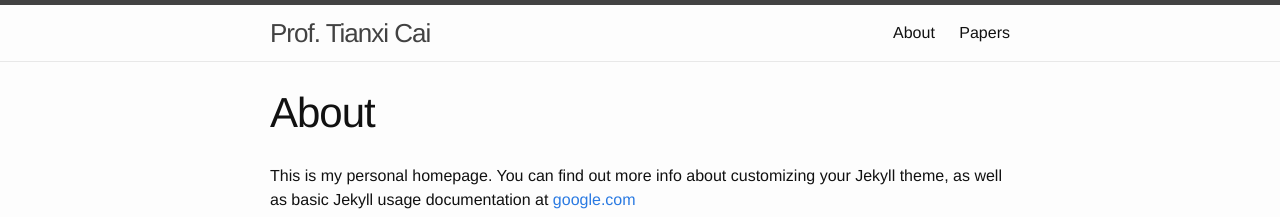
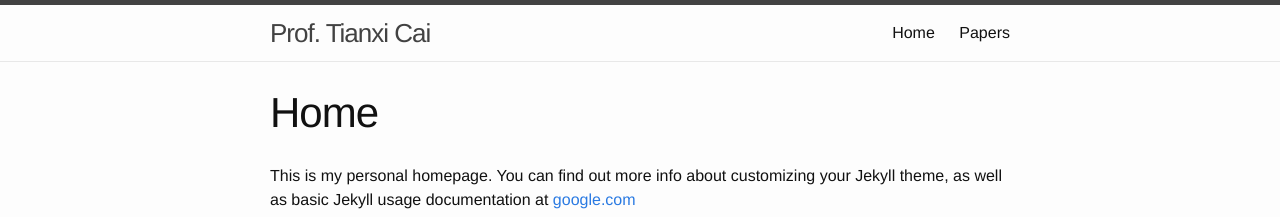
Before and after one commit to Xuanmengcai/Xuanmengcai-github-io, a Jekyll site: the page built from home.md, in a window 1280 px wide. Shown: the top 217 px of the page. Built offline with Jekyll 4.4.1, drawn with Linux system fonts in a browser that asks for light colours.

Commit message:
Update and rename about.md to home.md

```diff
--- a/about.md
+++ b/home.md
@@ -1,7 +1,7 @@
 ---
 layout: page
-title: About
-permalink: /about/
+title: Home
+permalink: /home/
 ---
 
 This is my personal homepage. You can find out more info about customizing your Jekyll theme, as well as basic Jekyll usage documentation at [google.com](http://google.com/)
```
